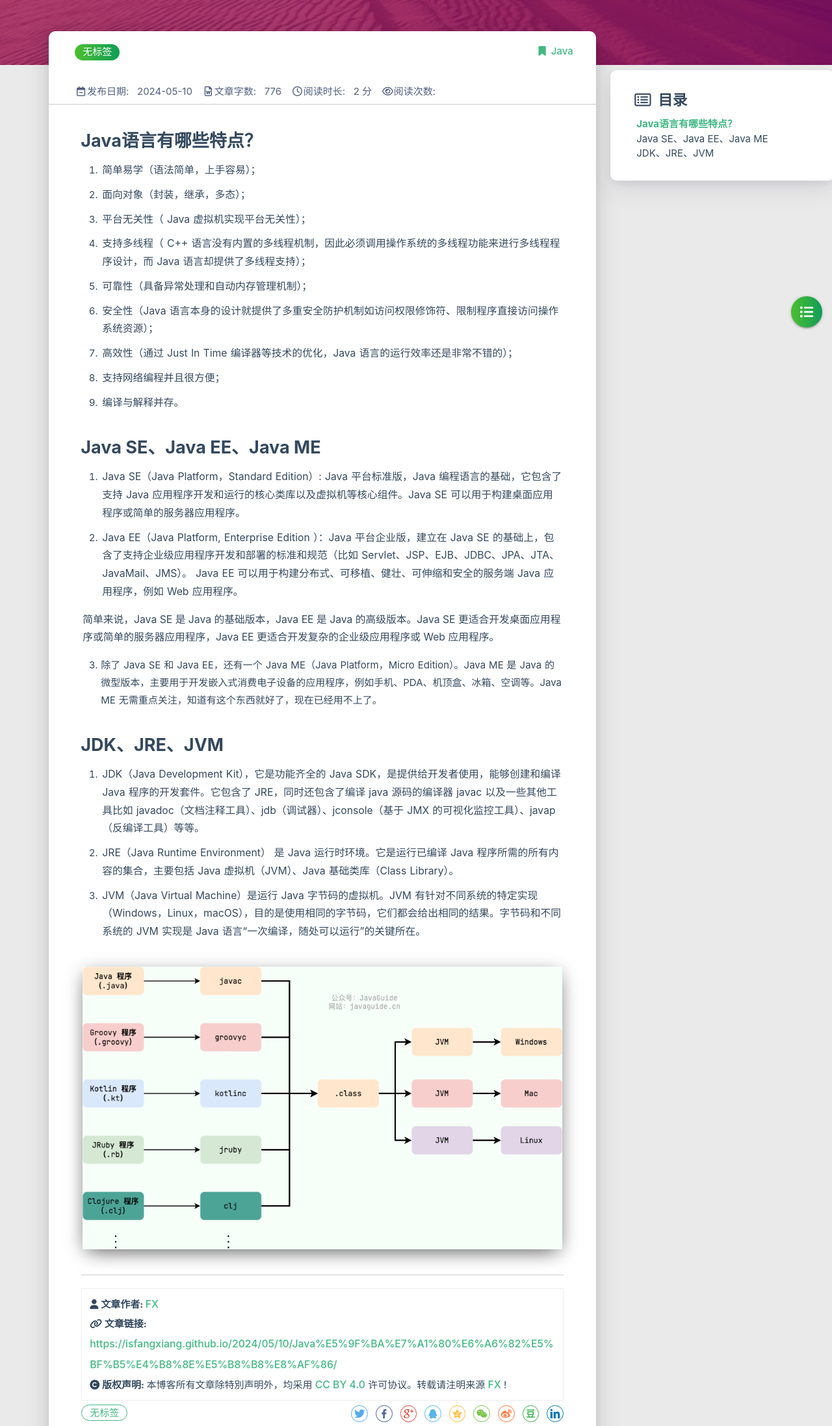
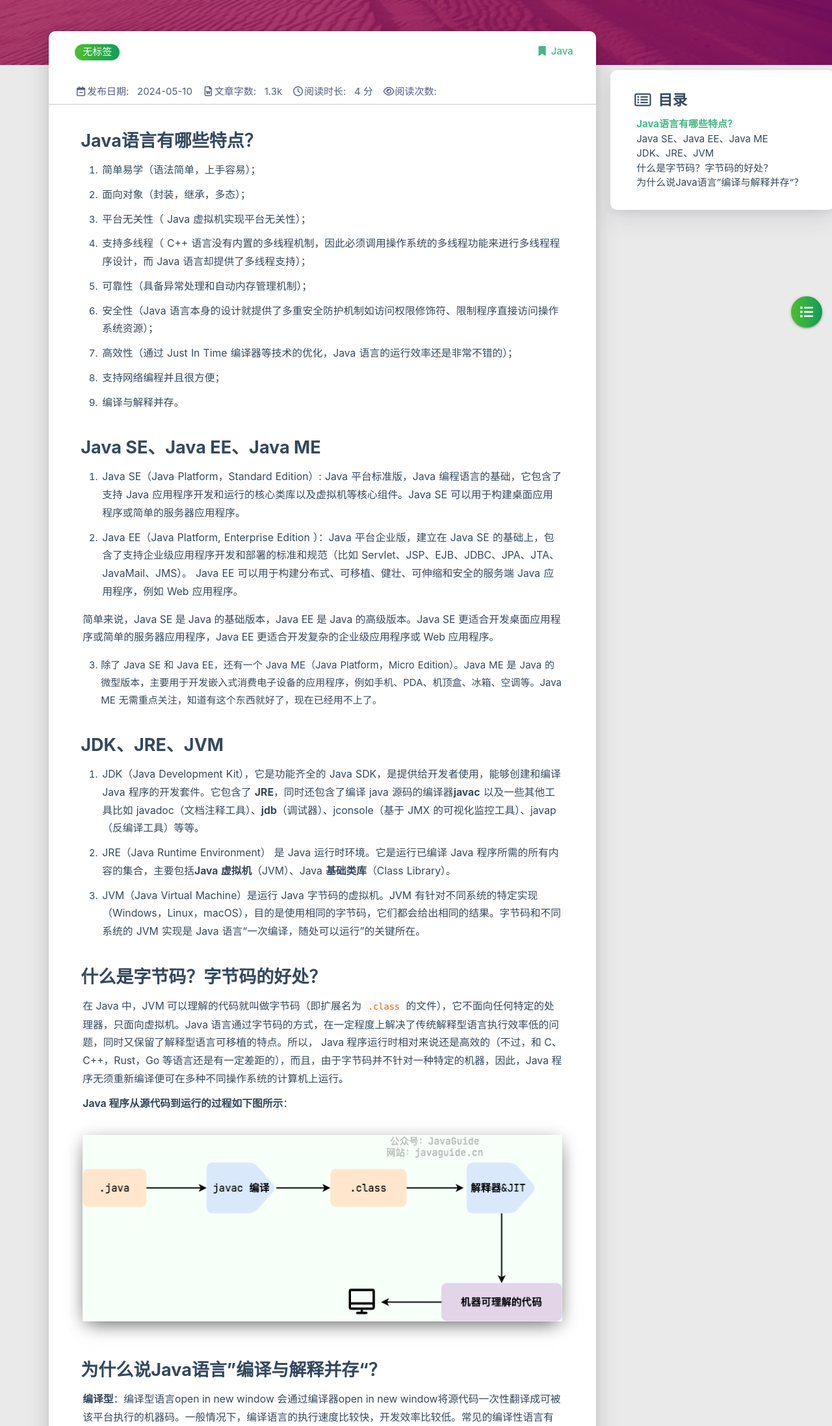
Before and after one commit to isfangxiang/isfangxiang.github.io, a plain HTML site: page 2024/05/10/Java基础概念与常识/index.html in a window 1280 px wide. Shown: the part 220-2415 px from the top of the page at 65% size. Drawn offline with Linux system fonts and the light colour scheme; some packages are replaced by stand-ins of ours; no server answers; a script that the page names is missing.

Commit message:
Site updated: 2024-05-11 12:43:17

```diff
--- a/2024/05/10/Java基础概念与常识/index.html
+++ b/2024/05/10/Java基础概念与常识/index.html
@@ -393,14 +393,14 @@
 
                 <div class="info-break-policy">
                     <i class="far fa-file-word fa-fw"></i>文章字数:&nbsp;&nbsp;
-                    776
+                    1.3k
                 </div>
 
 
 
                 <div class="info-break-policy">
                     <i class="far fa-clock fa-fw"></i>阅读时长:&nbsp;&nbsp;
-                    2 分
+                    4 分
                 </div>
 
 
@@ -451,14 +451,21 @@
 <li>除了 Java SE 和 Java EE，还有一个 Java ME（Java Platform，Micro Edition）。Java ME 是 Java 的微型版本，主要用于开发嵌入式消费电子设备的应用程序，例如手机、PDA、机顶盒、冰箱、空调等。Java ME 无需重点关注，知道有这个东西就好了，现在已经用不上了。</li>
 </ol>
 <h2 id="JDK、JRE、JVM"><a href="#JDK、JRE、JVM" class="headerlink" title="JDK、JRE、JVM"></a>JDK、JRE、JVM</h2><ol>
-<li><p>JDK（Java Development Kit），它是功能齐全的 Java SDK，是提供给开发者使用，能够创建和编译 Java 程序的开发套件。它包含了 JRE，同时还包含了编译 java 源码的编译器 javac 以及一些其他工具比如 javadoc（文档注释工具）、jdb（调试器）、jconsole（基于 JMX 的可视化监控⼯具）、javap（反编译工具）等等。</p>
+<li><p>JDK（Java Development Kit），它是功能齐全的 Java SDK，是提供给开发者使用，能够创建和编译 Java 程序的开发套件。它包含了 <strong>JRE</strong>，同时还包含了编译 java 源码的编译器<strong>javac</strong> 以及一些其他工具比如 javadoc（文档注释工具）、<strong>jdb</strong>（调试器）、jconsole（基于 JMX 的可视化监控⼯具）、javap（反编译工具）等等。</p>
 </li>
-<li><p>JRE（Java Runtime Environment） 是 Java 运行时环境。它是运行已编译 Java 程序所需的所有内容的集合，主要包括 Java 虚拟机（JVM）、Java 基础类库（Class Library）。</p>
+<li><p>JRE（Java Runtime Environment） 是 Java 运行时环境。它是运行已编译 Java 程序所需的所有内容的集合，主要包括<strong>Java 虚拟机</strong>（JVM）、Java <strong>基础类库</strong>（Class Library）。</p>
 </li>
 <li><p>JVM（Java Virtual Machine）是运行 Java 字节码的虚拟机。JVM 有针对不同系统的特定实现（Windows，Linux，macOS），目的是使用相同的字节码，它们都会给出相同的结果。字节码和不同系统的 JVM 实现是 Java 语言“一次编译，随处可以运行”的关键所在。</p>
 </li>
 </ol>
-<p><img src="/images/JDK%E3%80%81JRE%E3%80%81JVM.png"></p>
+<h2 id="什么是字节码？字节码的好处？"><a href="#什么是字节码？字节码的好处？" class="headerlink" title="什么是字节码？字节码的好处？"></a>什么是字节码？字节码的好处？</h2><p>在 Java 中，JVM 可以理解的代码就叫做字节码（即扩展名为 <code>.class</code> 的文件），它不面向任何特定的处理器，只面向虚拟机。Java 语言通过字节码的方式，在一定程度上解决了传统解释型语言执行效率低的问题，同时又保留了解释型语言可移植的特点。所以， Java 程序运行时相对来说还是高效的（不过，和 C、 C++，Rust，Go 等语言还是有一定差距的），而且，由于字节码并不针对一种特定的机器，因此，Java 程序无须重新编译便可在多种不同操作系统的计算机上运行。</p>
+<p><strong>Java 程序从源代码到运行的过程如下图所示</strong>：</p>
+<p><img src="/images/%E5%AD%97%E8%8A%82%E7%A0%81%E6%9C%BA%E5%99%A8%E7%A0%81.png"></p>
+<h2 id="为什么说Java语言”编译与解释并存“？"><a href="#为什么说Java语言”编译与解释并存“？" class="headerlink" title="为什么说Java语言”编译与解释并存“？"></a>为什么说Java语言”编译与解释并存“？</h2><p><strong>编译型</strong>：编译型语言open in new window 会通过编译器open in new window将源代码一次性翻译成可被该平台执行的机器码。一般情况下，编译语言的执行速度比较快，开发效率比较低。常见的编译性语言有 C、C++、Go、Rust 等等。</p>
+<p><strong>解释型</strong>：解释型语言open in new window会通过解释器open in new window一句一句的将代码解释（interpret）为机器代码后再执行。解释型语言开发效率比较快，执行速度比较慢。常见的解释性语言有 Python、JavaScript、PHP 等等。</p>
+<p><img src="/images/%E7%BC%96%E8%AF%91%E8%A7%A3%E9%87%8A.png"></p>
+<p><strong>为什么说 Java 语言“编译与解释并存”？</strong></p>
+<p>这是因为 Java 语言既具有编译型语言的特征，也具有解释型语言的特征。因为 Java 程序要经过先编译，后解释两个步骤，由 Java 编写的程序需要先经过编译步骤，生成字节码（<code>.class</code> 文件），这种字节码必须由 Java 解释器来解释执行。</p>
 
 
             </div>
@@ -869,7 +876,7 @@
             <br>
 
                 &nbsp;<i class="fas fa-chart-area"></i>&nbsp;站点总字数:&nbsp;<span
-                        class="white-color">776</span>
+                        class="white-color">1.3k</span>
 
 
 
```
Also changed, not shown: archives/2024/05/index.html (+1 -1 lines), archives/2024/index.html (+1 -1 lines), archives/index.html (+1 -1 lines), categories/Java/index.html (+1 -1 lines), categories/index.html (+1 -1 lines), index.html (+1 -1 lines), search.xml (+1 -1 lines), tags/index.html (+1 -1 lines), images/字节码机器码.png (added), images/编译解释.png (added).
